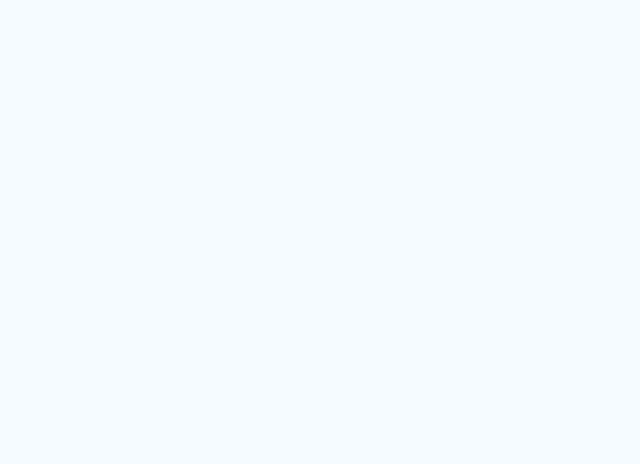
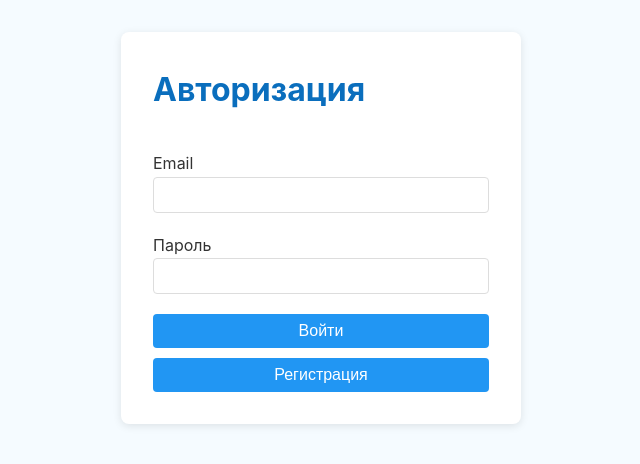
Before and after one commit to Alec-litho/coffee-fullstack, a Nuxt app in the folder frontend/: page /login in a window 1280 px wide. Shown: the top 464 px of the page, without its empty margins (319-959 px from the left). Built offline with nearby package versions, Linux system fonts and the light colour scheme.

Commit message:
login and registration form created

```diff
--- /dev/null
+++ b/frontend/pages/login.vue
@@ -0,0 +1,84 @@
+<script setup lang="ts">
+import { useAuthStore } from "~/stores/auth.store";
+
+const email = ref("");
+const password = ref("");
+const name = ref("");
+
+const error = ref(false);
+const authStore = useAuthStore();
+const type = ref("login")
+
+const handleLogin = () => {
+  if (type.value === "login") {
+    authStore.login(email.value, password.value)
+    return navigateTo("/account");
+  } else {
+    authStore.register({email:email.value, password:password.value,name: name.value})
+  }
+  error.value = true;
+};
+const togglePage = () => {type.value = type.value==="register"? "login" : "register"}
+</script>
+
+<template>
+  <div class="login-container">
+    <form @submit.prevent="handleLogin" class="form">
+      <h1>{{type === "register" ? "Регистрация" : "Авторизация"}}</h1>
+      <div v-if="type === 'register'" class="form-group">
+        <label>Name</label>
+        <input v-model="name" type="text" required />
+      </div>
+      <div class="form-group">
+        <label>Email</label>
+        <input v-model="email" type="email" required />
+      </div>
+      <div class="form-group">
+        <label>Пароль</label>
+        <input v-model="password" type="password" required />
+      </div>
+      <button type="submit">{{type === "register" ? "Зарегестрироваться" : "Войти"}}</button>
+
+      <div v-if="error" class="error-message">Неверные данные авторизации</div>
+    </form>
+    <button @click="togglePage" type="button">{{type === "register" ? "Авторизация" : "Регистрация"}}</button>
+  </div>
+</template>
+
+<style lang="scss">
+@import '@/assets/styles/vars';
+
+.login-container {
+  display: flex;
+  flex-direction: column;
+  gap: 10px;
+  max-width: 400px;
+  margin: 2rem auto;
+  padding: 2rem;
+  background: white;
+  border-radius: 8px;
+  box-shadow: 0 2px 8px rgba(0, 0, 0, 0.1);
+  .form {
+    display: flex;
+  flex-direction: column;
+  gap: 20px;
+    .form-group {
+      display: flex;
+      flex-direction: column;
+    }
+    .error-message {
+      color: #dc3545;
+      margin-top: 1rem;
+    }
+
+    button {
+      background: $primary-color;
+      color: white;
+      padding: 0.5rem 1rem;
+      border: none;
+      border-radius: 4px;
+      cursor: pointer;
+    }
+  }
+}
+</style>
```
